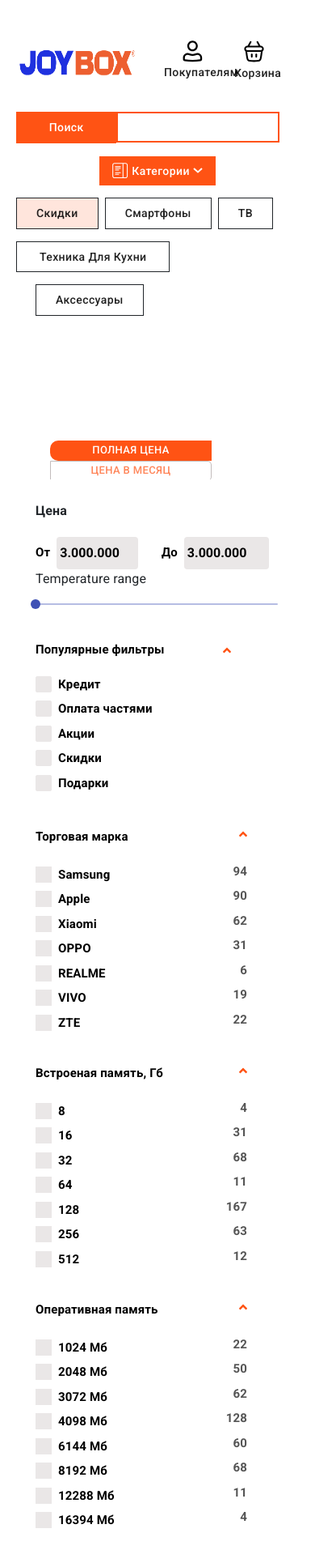
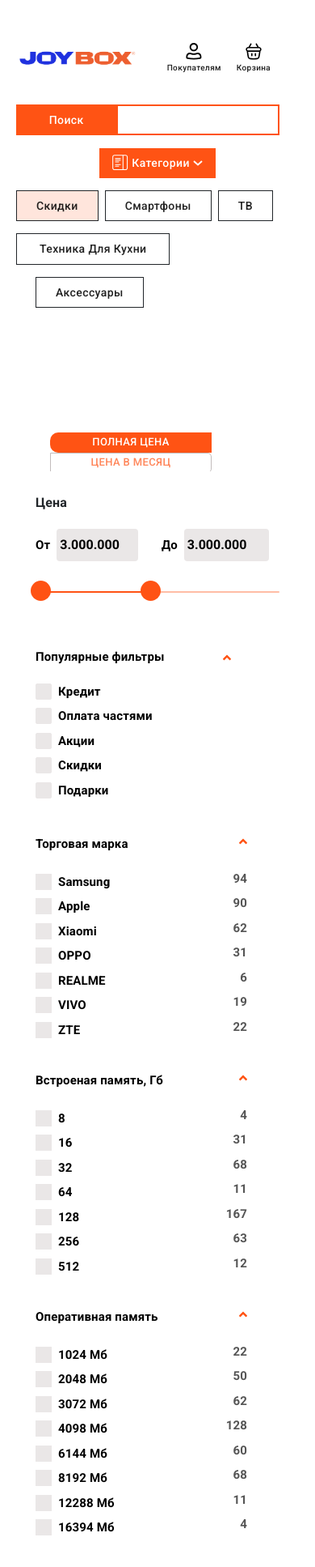
Before and after one commit to JoyBoxNext/WebSite, a Next.js app: page /product in a window 390 px wide. Shown: the top 1935 px of the page at 81% size. Built offline with nearby package versions, Linux system fonts and the light colour scheme.

Commit message:
react-reveal responsive finish

```diff
--- a/Containers/Header/Header.js
+++ b/Containers/Header/Header.js
@@ -11,6 +11,8 @@ import { dispatch } from "../../redux/Store";
 import { useRouter } from "next/dist/client/router";
 import Badge from "@material-ui/core/Badge";
 import ModalProduct from "../../Components/ModalProduct";
+import Fade from "react-reveal/Fade";
+import Zoom from "react-reveal/Zoom";
 
 const Header = () => {
   const [openSave, setOpenSave] = useState(false);
@@ -230,15 +232,18 @@ const Header = () => {
 
   return (
     <HeaderWrapper>
-      <div className=" pt-4">
+      <div className="pt-4">
         <div className="row justify-content-center align-items-center w-100">
           <div className="col-6 col-sm-6 col-md-6 col-lg-3 col-xl-3 ">
+            <Fade left>
               <Link href="/">
                 <a>
                   <img className="w-100 logo" src="logo.png" alt="photo" />
                 </a>
               </Link>
+            </Fade>
           </div>
+          <Fade top>
             <div className="col-12 col-sm-12 col-md-12 col-lg-6 col-xl-7 order-3 order-sm-3 order-md-3 order-lg-0 inputOrder">
               <div className="d-flex justify-content-center align-items-center">
                 <Button className="search px-5">Поиск</Button>
@@ -251,19 +256,27 @@ const Header = () => {
                 />
               </div>
             </div>
+          </Fade>
           <div className="col-6 col-sm-6 col-md-6 col-lg-3 col-xl-2 order-0 order-sm-0 order-md-0 order-lg-3 iconsOrder">
-            <div className="d-flex position-relative justify-content-end">
+            <div className="d-flex align-items-center position-relative justify-content-end">
+              <Fade right>
                 <Button className="d-block">
-                <img className="header_icon" src="IconPerson.svg" alt="photo" />
-                <p className="m-0">Покупателям</p>
+                  <img
+                    className="header_icon"
+                    src="IconPerson.svg"
+                    alt="photo"
+                  />
+                  <p className="m-0 header_title">Покупателям</p>
                 </Button>
+              </Fade>
+              <Fade right>
                 <Button className="d-block" onClick={saveProduct}>
                   <img
                     className="header_korzina"
                     src="iconBasket.svg"
                     alt="photo"
                   />
-                <p className="m-0">
+                  <p className="m-0 header_subtitle">
                     <Badge
                       badgeContent={
                         savedData.length +
@@ -277,6 +290,7 @@ const Header = () => {
                     </Badge>
                   </p>
                 </Button>
+              </Fade>
               <div className={`korzina ${openSave ? "d-none" : "d-block"}`}>
                 {datalfilter?.map((value, index) => (
                   <div>
@@ -555,6 +569,7 @@ const Header = () => {
             </div>
           </div>
         </div>
+        <Fade top>
           <div className="w-100 mt-3 d-flex justify-content-center flex-wrap align-items-center">
             <div>
               <Button
@@ -612,6 +627,7 @@ const Header = () => {
               })}
             </div>
           </div>
+        </Fade>
         <ModalProduct openInput={openInput} open={open} />
       </div>
     </HeaderWrapper>
--- a/Containers/Header/HeaderWrapper.js
+++ b/Containers/Header/HeaderWrapper.js
@@ -36,7 +36,21 @@ const HeaderWrapper = styled.div`
     }
     .header_korzina,
     .header_icon {
-      width: 25px !important;
+      width: 30px !important;
+    }
+    .logo {
+      width: 100% !important;
+      object-fit: contain !important;
+    }
+  }
+  @media screen and (max-width: 450px) {
+    .header_title,
+    .header_subtitle {
+      font-size: 10px !important;
+    }
+    .header_korzina,
+    .header_icon {
+      width: 20px !important;
     }
   }
   @media screen and (max-width: 994px) {
@@ -111,6 +125,7 @@ const HeaderWrapper = styled.div`
     box-shadow: 0 0 10px rgba(0, 0, 0, 0.2);
     background-color: #fff;
     z-index: 1002;
+    min-width: 350px;
 
     .title {
       font-size: 11px;
--- a/Wrappers/ProductWrapper.js
+++ b/Wrappers/ProductWrapper.js
@@ -151,6 +151,9 @@ const ProductWrapper = styled.div`
         line-height: 100%;
       }
     }
+    .fade {
+      z-index: 1;
+    }
     .cards_border {
       border: 3px solid #2525eb;
       background-color: white;
@@ -171,6 +174,7 @@ const ProductWrapper = styled.div`
         font-size: 9px;
         color: #8d8989;
         text-transform: uppercase;
+        transition: 1s !important;
       }
       &:hover {
         position: absolute;
@@ -178,9 +182,11 @@ const ProductWrapper = styled.div`
         top: 0;
         left: 0;
         right: 0;
+        transition: 1s !important;
       }
       &:hover .descripton {
         height: auto;
+        transition: 1s !important;
       }
     }
     .title {
@@ -325,10 +331,23 @@ const ProductWrapper = styled.div`
     background-color: #ff5314;
     color: white;
     padding: 2px 10px;
-    border-radius: 5px;
   }
   .numbers {
     color: rgba(85, 85, 85, 1);
+  }
+
+  //slider
+  .MuiSlider-root {
+    color: #ff5314 !important;
+  }
+  .MuiSlider-thumb {
+    width: 25px;
+    height: 25px;
+    position: absolute;
+    top: 5px;
+  }
+  .MuiSlider-valueLabel {
+    left: -5px !important;
   }
   @media screen and (max-width: 1850px) {
     .li {
--- a/package.json
+++ b/package.json
@@ -22,6 +22,7 @@
     "react": "^17.0.2",
     "react-dom": "^17.0.2",
     "react-redux": "^7.2.5",
+    "react-reveal": "^1.2.2",
     "react-slick": "^0.28.1",
     "reactstrap": "^8.9.0",
     "redux-devtools-extension": "^2.13.9",
--- a/pages/product.js
+++ b/pages/product.js
@@ -1,8 +1,3 @@
-import {
-  faFacebook,
-  faInstagram,
-  faTelegram,
-} from "@fortawesome/free-brands-svg-icons";
 import { faAngleDown } from "@fortawesome/free-solid-svg-icons";
 import { FontAwesomeIcon } from "@fortawesome/react-fontawesome";
 import React, { useState } from "react";
@@ -23,6 +18,9 @@ import { bigCategores, categores, phones, rightSide } from "../Data/data";
 import { bottomText } from "../Data/ProductData";
 import Container from "./../Containers/Container";
 import Slider from "@material-ui/core/Slider";
+import Fade from "react-reveal/Fade";
+import Zoom from "react-reveal/Zoom";
+import Slide from "react-reveal/Slide";
 
 function TabPanel(props) {
   const { children, value, index, ...other } = props;
@@ -61,12 +59,21 @@ const useStyles = makeStyles((theme) => ({
   },
 }));
 
+function valuetext(valueSlider) {
+  return `${valueSlider}°C`;
+}
+
 const Product = () => {
   const classes = useStyles();
   const [value, setValue] = React.useState(0);
+  const [valueSlider, setValueSlider] = React.useState([0, 45]);
 
   const handleChange = (event, newValue) => {
     setValue(newValue);
+  };
+
+  const handleSliderChange = (event, newvalueSlider) => {
+    setValueSlider(newvalueSlider);
   };
 
   const [show, setShow] = useState(true);
@@ -125,15 +132,6 @@ const Product = () => {
   };
 
   // =============
-  function valuetext(value) {
-    return `${value}°C`;
-  }
-  const classeS = useStyles();
-  const [SliderValue, setSliderValue] = React.useState([20, 37]);
-
-  const handleChangeSlider = (event, newValue) => {
-    setValue(newValue);
-  };
 
   return (
     <>
@@ -143,6 +141,7 @@ const Product = () => {
       <ProductWrapper>
         <div className="d-flex D_flex">
           <div className="LeftSide">
+            <Zoom>
               <div className="container mt-3">
                 <div className={classes.root}>
                   <AppBar className="mt-4" position="static">
@@ -178,13 +177,11 @@ const Product = () => {
                       </div>
                     </div>
                     <div>
-                    <div className={classeS.rootSlider}>
-                      <Typography id="range-slider" gutterBottom>
-                        Temperature range
-                      </Typography>
+                      <div className={classes.root}>
                         <Slider
-                        value={value}
-                        onChange={handleChangeSlider}
+                          className="my-4"
+                          value={valueSlider}
+                          onChange={handleSliderChange}
                           valueLabelDisplay="auto"
                           aria-labelledby="range-slider"
                           getAriaValueText={valuetext}
@@ -296,31 +293,46 @@ const Product = () => {
                   </TabPanel>
                   <TabPanel value={value} index={1}>
                     Lorem ipsum dolor sit, amet consectetur adipisicing elit.
-                  Maiores labore possimus eveniet minima vitae ea reprehenderit,
-                  nemo beatae vero, corporis laudantium quo quaerat ex
-                  similique? Quisquam sint deserunt numquam id?
+                    Maiores labore possimus eveniet minima vitae ea
+                    reprehenderit, nemo beatae vero, corporis laudantium quo
+                    quaerat ex similique? Quisquam sint deserunt numquam id?
                   </TabPanel>
                 </div>
               </div>
+            </Zoom>
           </div>
           <div className="Sidebar">
             <div className="container ">
+              <Fade right>
                 <h6 className="text-center mt-4 d-flex justify-content-center align-items-center">
-                Сортировать по: Цене |{" "}
-                <span className="pro_orange ms-2">Цене</span>
+                  Сортировать по:{" "}
+                  <span className="ms-2" style={{ cursor: "pointer" }}>
+                    Цене |
+                  </span>
+                  <span
+                    style={{ cursor: "pointer" }}
+                    className="pro_orange ms-2"
+                  >
+                    Цене
+                  </span>
                 </h6>
+              </Fade>
+              <Fade left>
                 <div className="d-flex justify-content-between align-items-center">
                   <h1 className="title my-4">Удивляйся и удивляй!</h1>
                 </div>
+              </Fade>
+              <Slide bottom>
                 <div className="row justify-content-center">
                   {data?.map((value, index) => {
                     return (
-                    <div
-                      className="col-10 col-sm-6 col-md-4 col-lg-6 col-xl-4 col-xxl-3 px-1 mb-3 position-relative"
-                      key={index}
-                    >
+                      <div className="col-10 col-sm-6 col-md-4 col-lg-6 col-xl-4 col-xxl-3 px-1 mb-3 position-relative">
                         <div className="cards_border ">
-                        <img className="skidka" src="skidka.jpg" alt="photo" />
+                          <img
+                            className="skidka"
+                            src="skidka.jpg"
+                            alt="photo"
+                          />
                           <div className="px-3">
                             <div className="d-flex justify-content-center align-items-center ps-4 my-3">
                               <Link href="/productCard">
@@ -374,15 +386,17 @@ const Product = () => {
                               </button>
                             </div>
                           </div>
+                          <Fade bottom>
                             <p className="descripton px-2">
-                          Экран (6.5{`"`}, Super AMOLED, 2400x1080)/ Qualcomm
-                          Snapdragon 720G (2 x 2.3 ГГц + 6 x 1.8 ГГц)/ основная
-                          квадро-камера: 64 Мп + 12 Мп + 5 Мп + 5 Мп,
-                          фронтальная 32 Мп/ RAM 4 ГБ/ 128 ГБ встроенной памяти
-                          + microSD (до 1 ТБ)/ 3G/ LTE/ GPS/ A-GPS/ ГЛОНАСС/
-                          BDS/ поддержка 2х SIM-карт (Nano-SIM)/ Android 11.0
-                          (One UI)/ 4500 мА*ч
+                              Экран (6.5{`"`}, Super AMOLED, 2400x1080)/
+                              Qualcomm Snapdragon 720G (2 x 2.3 ГГц + 6 x 1.8
+                              ГГц)/ основная квадро-камера: 64 Мп + 12 Мп + 5 Мп
+                              + 5 Мп, фронтальная 32 Мп/ RAM 4 ГБ/ 128 ГБ
+                              встроенной памяти + microSD (до 1 ТБ)/ 3G/ LTE/
+                              GPS/ A-GPS/ ГЛОНАСС/ BDS/ поддержка 2х SIM-карт
+                              (Nano-SIM)/ Android 11.0 (One UI)/ 4500 мА*ч
                             </p>
+                          </Fade>
                         </div>
                       </div>
                     );
@@ -435,9 +449,11 @@ const Product = () => {
                     </div>
                   </div>
                 </div>
+              </Slide>
             </div>
           </div>
           <div className="rightSide mt-5 px-2">
+            <Fade bottom cascade>
               <div className="row w-100 mt-5">
                 {rightSelectorData.map((value, index) => {
                   return (
@@ -455,7 +471,9 @@ const Product = () => {
                           />
                         </div>
                         <div>
-                        <h5 className="fw-bold my-2 subtitle">{value.title}</h5>
+                          <h5 className="fw-bold my-2 subtitle">
+                            {value.title}
+                          </h5>
                           <div className="d-flex justify-content-between">
                             <p className="mb-0 bg_success aksiya__">
                               {value.aksiya_}
@@ -485,11 +503,14 @@ const Product = () => {
                   );
                 })}
               </div>
+            </Fade>
           </div>
           <div className="my-2 d-none bottom_block_text">
+            <Zoom bottom>
               <h1 className="text my-4">
                 Часто задаваемые вопросы про Смартфоны
               </h1>
+            </Zoom>
             <ul>
               {bottomText.map((value, index) => {
                 return (
@@ -500,6 +521,7 @@ const Product = () => {
                 );
               })}
             </ul>
+            <Fade top>
               <div className="mt-4">
                 <div className="border_"></div>
                 <div className="d-flex justify-content-center align-items-center  my-4">
@@ -532,12 +554,15 @@ const Product = () => {
                   </Link>
                 </div>
               </div>
+            </Fade>
           </div>
         </div>
       </ProductWrapper>
+      <Fade bottom>
         <Container>
           <Footer />
         </Container>
+      </Fade>
     </>
   );
 };
--- a/styles/GlobalStyle.js
+++ b/styles/GlobalStyle.js
@@ -3,6 +3,10 @@ import { createGlobalStyle } from "styled-components";
 const GlobalStyle = createGlobalStyle`
     body {
         overflow-x: hidden;
+    }
+    *{
+      box-sizing: border-box;
+      transition: .1s;
     }
     a {
         color: black;
```
Also changed, not shown: Wrappers/BaraxolkaWrapper.js (+13 -1 lines), pages/baraxolka.js (+44 -6 lines), pages/index.js (+42 -5 lines), pages/productCard.js (+55 -7 lines), 1 other file (tests, documents, lock files or other folders). Lines whose indentation alone changed are shown as unchanged.
